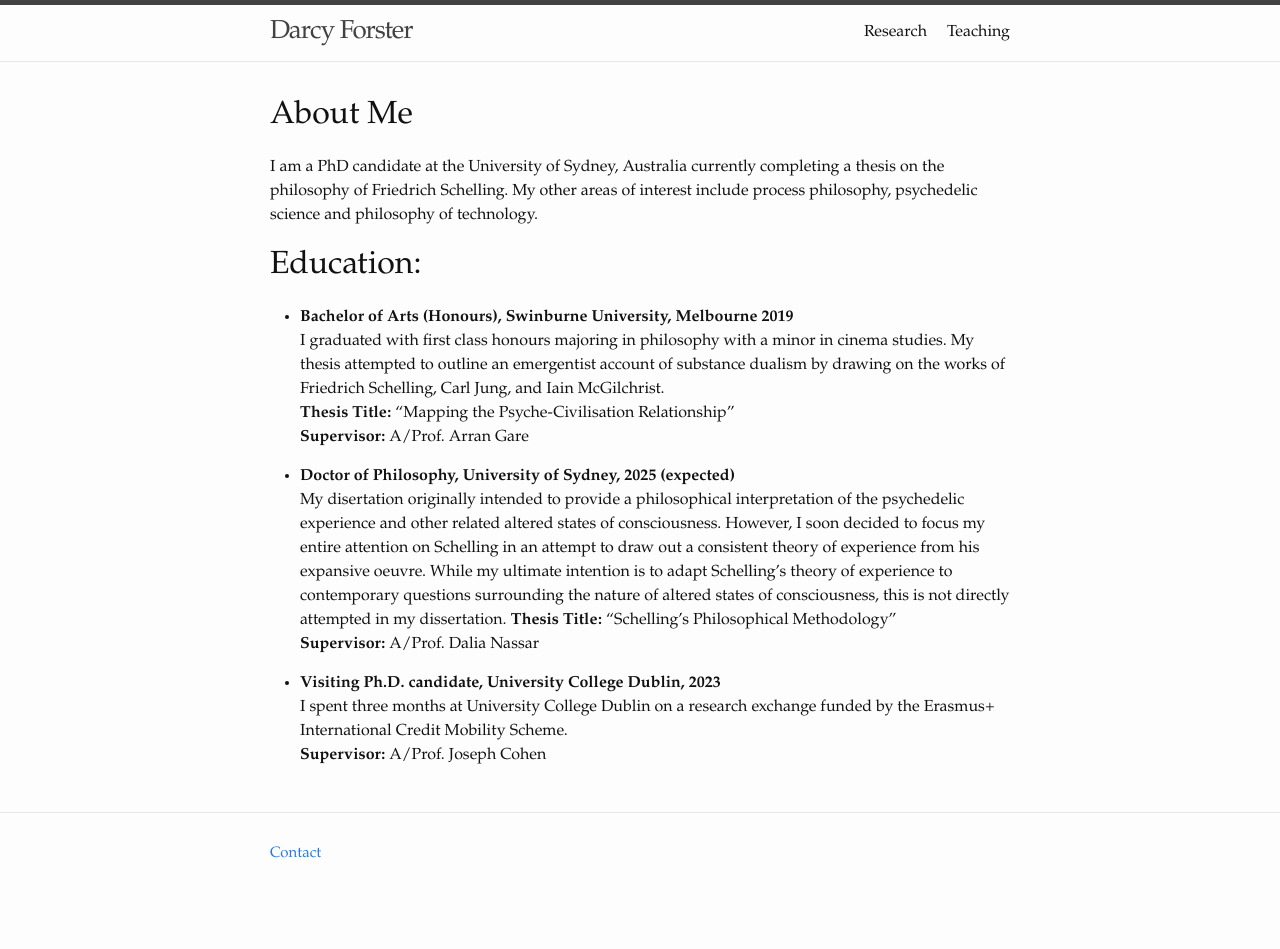
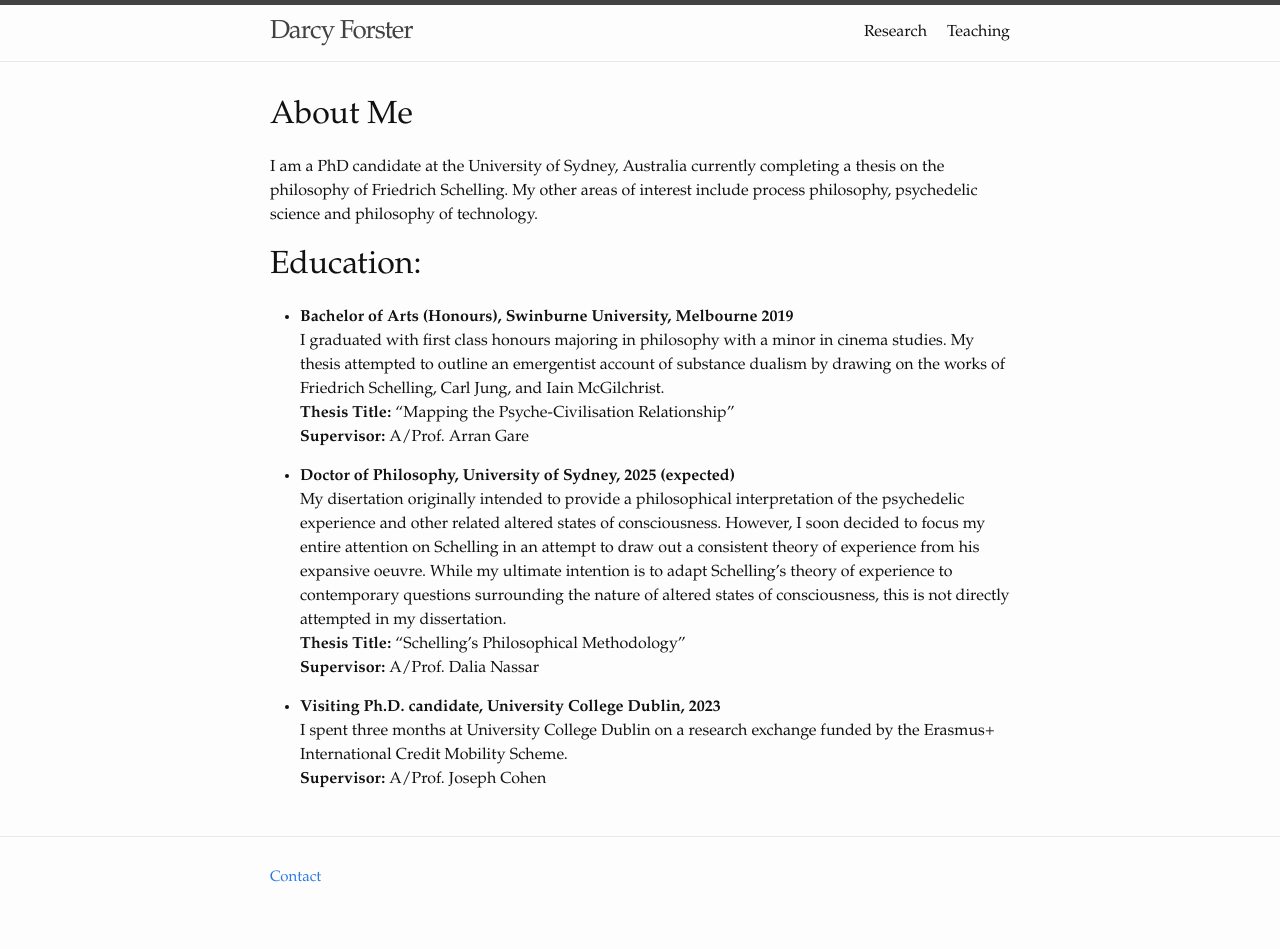
Before and after one commit to darcyforster/darcyforster, a Jekyll site: the page built from index.markdown, in a window 1280 px wide. Built offline with Jekyll 4.4.1, drawn with Linux system fonts in a browser that asks for light colours; before the commit the page ends 925 px from its top, so only the background shows below that.

```diff
--- a/index.markdown
+++ b/index.markdown
@@ -16,7 +16,7 @@ I graduated with first class honours majoring in philosophy with a minor in cine
   **Supervisor:** A/Prof. Arran Gare
 
 * **Doctor of Philosophy, University of Sydney, 2025 (expected)**\
-My disertation originally intended to provide a philosophical interpretation of the psychedelic experience and other related altered states of consciousness. However, I soon decided to focus my entire attention on Schelling in an attempt to draw out a consistent theory of experience from his expansive oeuvre. While my ultimate intention is to adapt Schelling's theory of experience to contemporary questions surrounding the nature of altered states of consciousness, this is not directly attempted in my dissertation.
+My disertation originally intended to provide a philosophical interpretation of the psychedelic experience and other related altered states of consciousness. However, I soon decided to focus my entire attention on Schelling in an attempt to draw out a consistent theory of experience from his expansive oeuvre. While my ultimate intention is to adapt Schelling's theory of experience to contemporary questions surrounding the nature of altered states of consciousness, this is not directly attempted in my dissertation.\
   **Thesis Title:** "Schelling's Philosophical Methodology"\
   **Supervisor:** A/Prof. Dalia Nassar
 
```
